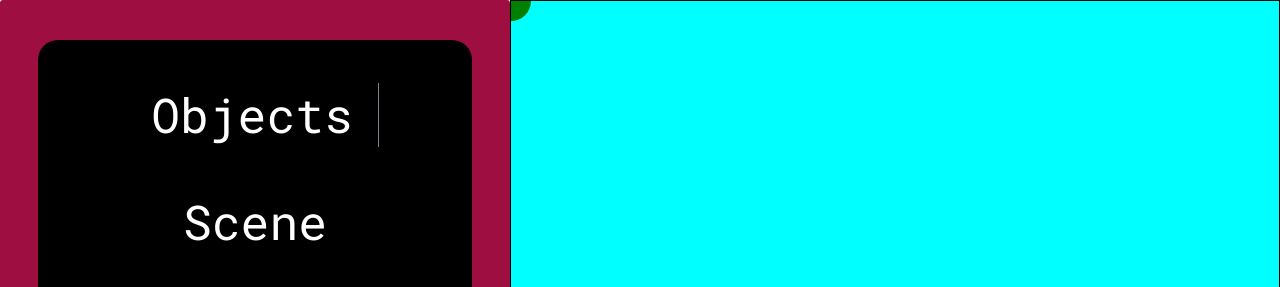
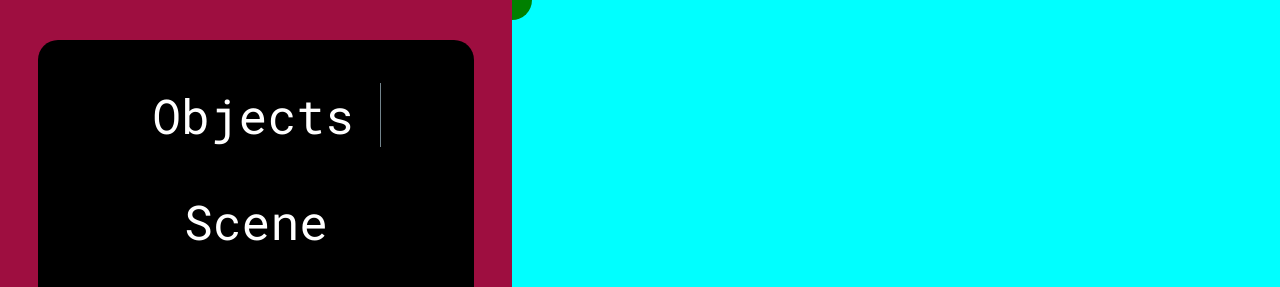
Before and after one commit to Remix375/simulation, a plain HTML site: page main.html in a window 1280 px wide. Shown: the top 287 px of the page. Drawn offline with Linux system fonts and the light colour scheme.

Commit message:
style change

```diff
--- a/style.css
+++ b/style.css
@@ -24,7 +24,6 @@ body {
     height: 100%;
     width: 40%;
     background-color: var(--púrprl);
-    border-radius: 3px;
 
 }
 
@@ -124,7 +123,6 @@ body {
 
 #canvas {
     margin: 0 auto;
-    border: 1px black solid;
     display: block;
     background-color: aqua;
 
```
